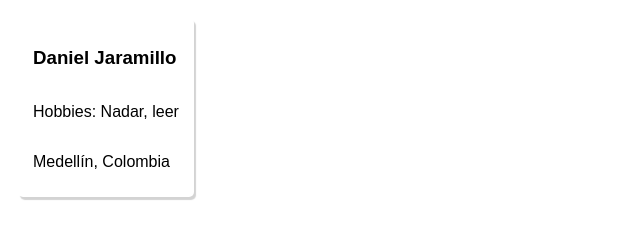
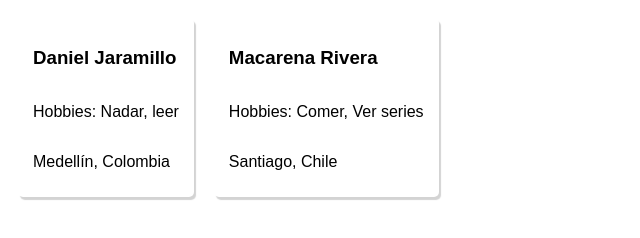
Before and after one commit to Danieljara23/git-example-lab, a plain HTML site: page index.html in a window 1280 px wide. Shown: the whole page, without its empty margins (0-640 px from the left). Drawn offline with Linux system fonts and the light colour scheme.

Commit message:
feat: add info maca

```diff
--- a/index.html
+++ b/index.html
@@ -14,6 +14,11 @@
       <p>Hobbies: Nadar, leer</p>
       <p>Medellín, Colombia</p>
     </div>
+    <div class="item-container">
+      <h3>Macarena Rivera </h3>
+      <p>Hobbies: Comer, Ver series</p>
+      <p>Santiago, Chile</p>
+    </div>
   </div>
 </body>
 </html>
```
